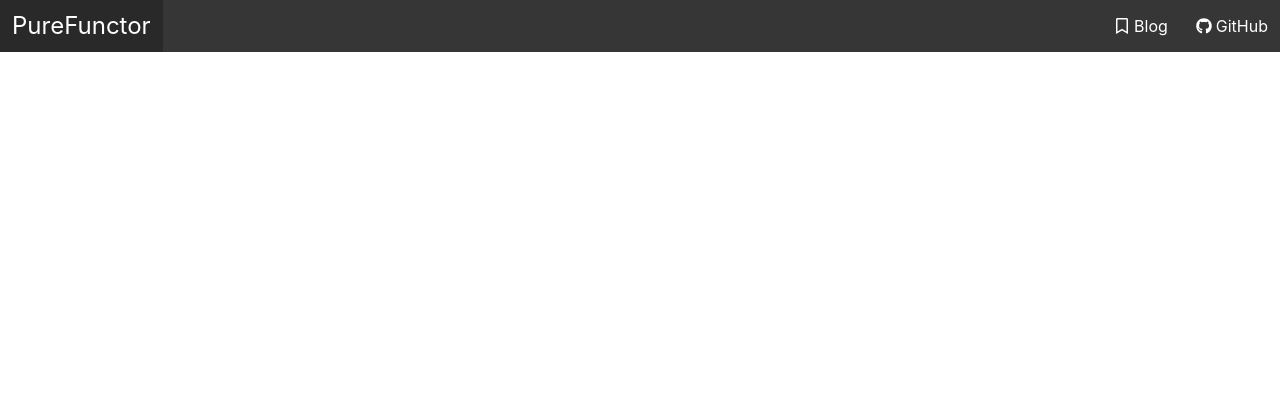
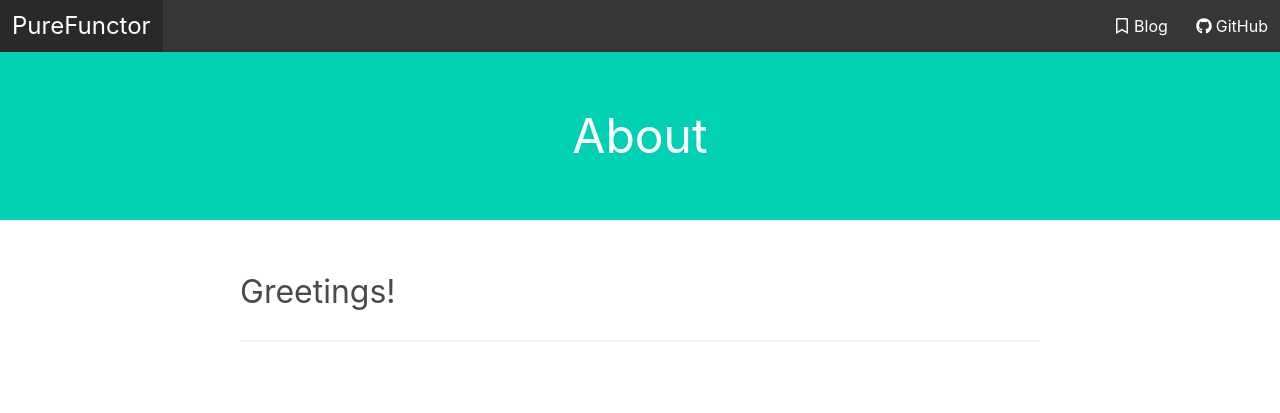
Before and after one commit to purefunctor/purefunctor.me-legacy, a Django app: page /about/ in a window 1280 px wide. Shown: the top 413 px of the page. Run offline with Django 3.2, Linux system fonts and the light colour scheme; some libraries are stand-ins or nearby versions.

Commit message:
Add `about` page skeleton

```diff
--- /dev/null
+++ b/pfhome/static/pfhome/css/about.css
@@ -0,0 +1,5 @@
+#introduction {
+  width: 90%;
+  max-width: 800px;
+  margin: 32px unset;
+}
--- a/pfhome/templates/pfhome/about.html
+++ b/pfhome/templates/pfhome/about.html
@@ -2,6 +2,7 @@
 {% load static %}
 
 {% block head %}
+<link rel="stylesheet" href="{% static 'pfhome/css/about.css' %}">
 <script src="{% static 'pfhome/js/burger.js' %}"></script>
 {% endblock head %}
 
@@ -35,4 +36,17 @@
     </div>
   </div>
 </nav>
+<section class="hero is-primary">
+  <div class="hero-body">
+    <h1 class="is-size-1 has-text-centered">About</h1>
+  </div>
+</section>
+<section class="section">
+  <div class="container" id="introduction">
+    <h1 class="is-size-3">
+      Greetings!
+    </h1>
+    <hr/>
+  </section>
+</section>
 {% endblock body %}
```
